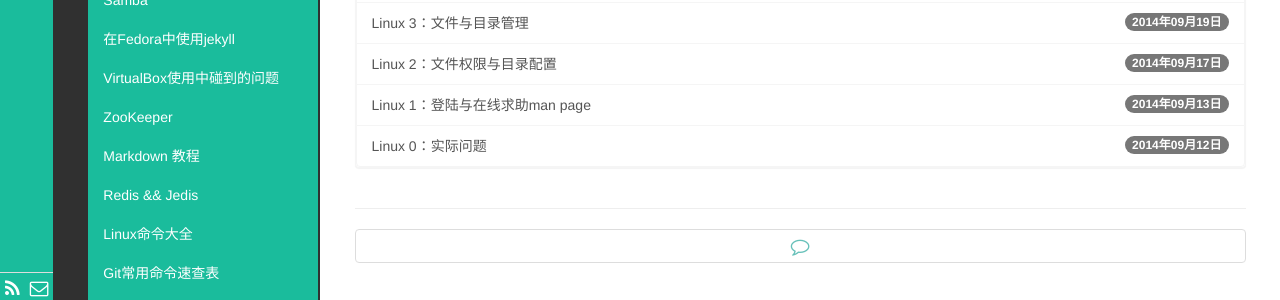
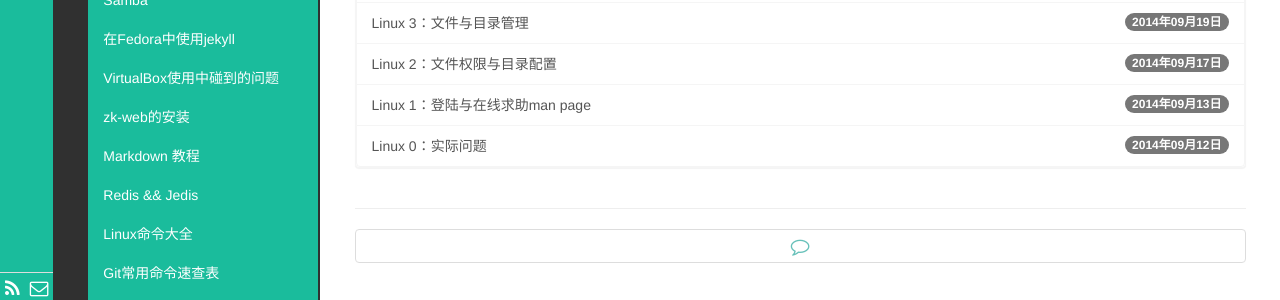
Before and after one commit to demon7452/demon7452.github.io, a Jekyll site: the page built from index.html, in a window 1280 px wide. Shown: the part 1036-1336 px from the top of the page. Built offline with Jekyll 4.4.1, drawn with Linux system fonts in a browser that asks for light colours; the list of posts is cut into pages by our own code.

Commit message:
Update _posts/技术/2015-10/2015-10-23-ZooKeeper.md

```diff
--- a/_posts/技术/2015-10/2015-10-23-ZooKeeper.md
+++ b/_posts/技术/2015-10/2015-10-23-ZooKeeper.md
@@ -1,6 +1,6 @@
 ---
 layout: post
-title: ZooKeeper
+title: zk-web的安装
 category: 技术
 tags:
 keywords:
```
